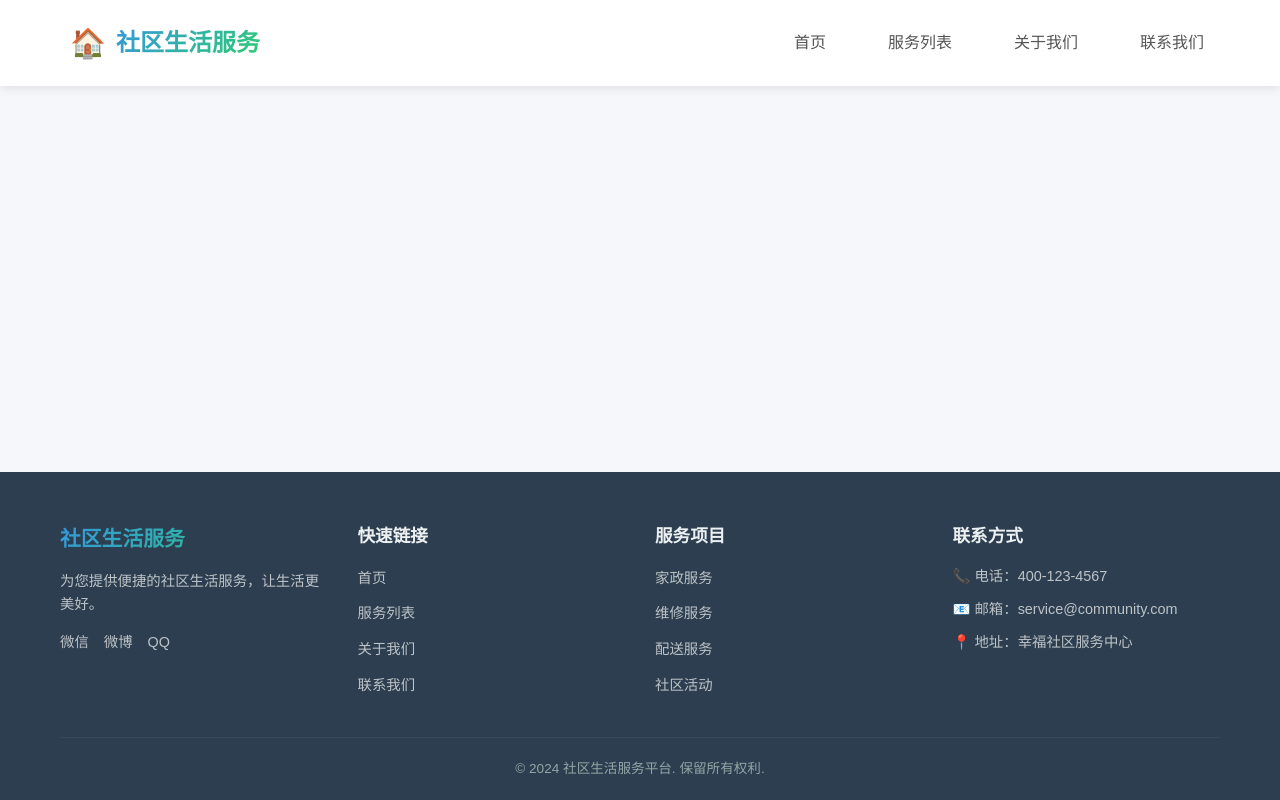
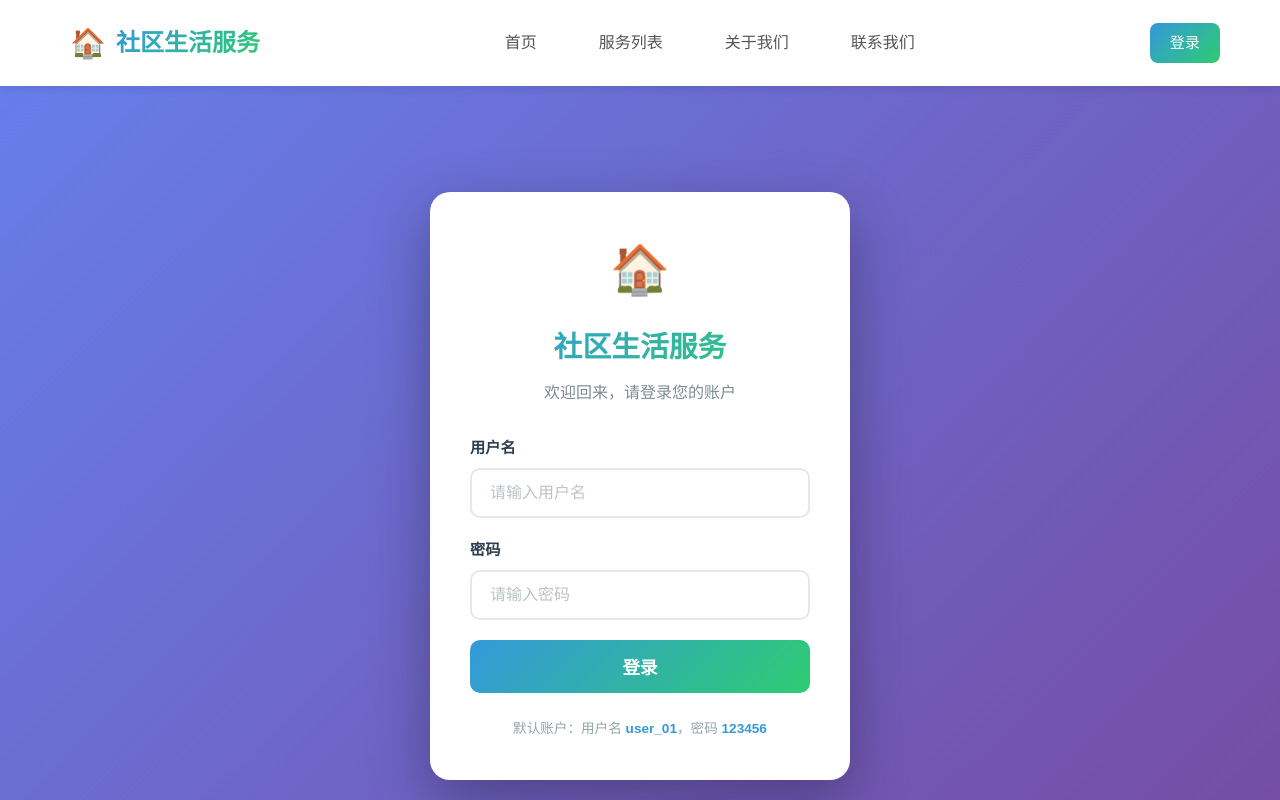
Before and after one commit to liyoulai16/admin_001_g01, a Vue app: page /login in a window 1280 px wide. Shown: the top 800 px of the page. Built offline with nearby package versions, Linux system fonts and the light colour scheme; the HTML template or start-up script is replaced by a standard one.

Commit message:
feat(认证): 添加登录功能及路由保护
- 新增登录页面视图组件
- 在路由配置中添加登录路由和认证守卫
- 在头部组件中添加用户登录状态显示和登出功能
- 设置默认开发服务器端口为5173

```diff
--- a/src/components/Header.vue
+++ b/src/components/Header.vue
@@ -12,6 +12,15 @@
           <router-link to="/about" class="nav-link" :class="{ active: $route.path === '/about' }">关于我们</router-link>
           <router-link to="/contact" class="nav-link" :class="{ active: $route.path === '/contact' }">联系我们</router-link>
         </nav>
+        <div class="user-section">
+          <template v-if="isLoggedIn">
+            <span class="username">👤 {{ username }}</span>
+            <button class="logout-btn" @click="handleLogout">退出</button>
+          </template>
+          <template v-else>
+            <router-link to="/login" class="login-link">登录</router-link>
+          </template>
+        </div>
         <button class="mobile-menu-btn" @click="toggleMobileMenu">
           <span class="menu-icon"></span>
         </button>
@@ -23,15 +32,29 @@
         <router-link to="/services" class="mobile-nav-link" @click="closeMobileMenu">服务列表</router-link>
         <router-link to="/about" class="mobile-nav-link" @click="closeMobileMenu">关于我们</router-link>
         <router-link to="/contact" class="mobile-nav-link" @click="closeMobileMenu">联系我们</router-link>
+        <div class="mobile-user-section" v-if="isLoggedIn">
+          <span class="mobile-username">👤 {{ username }}</span>
+          <button class="mobile-logout-btn" @click="handleLogout">退出登录</button>
+        </div>
+        <router-link to="/login" class="mobile-nav-link" v-else @click="closeMobileMenu">登录</router-link>
       </nav>
     </div>
   </header>
 </template>
 
 <script setup>
-import { ref } from 'vue'
+import { ref, computed, onMounted } from 'vue'
+import { useRouter } from 'vue-router'
 
+const router = useRouter()
 const isMobileMenuOpen = ref(false)
+const isLoggedIn = ref(false)
+const username = ref('')
+
+const checkLoginStatus = () => {
+  isLoggedIn.value = localStorage.getItem('isLoggedIn') === 'true'
+  username.value = localStorage.getItem('username') || ''
+}
 
 const toggleMobileMenu = () => {
   isMobileMenuOpen.value = !isMobileMenuOpen.value
@@ -40,6 +63,19 @@ const toggleMobileMenu = () => {
 const closeMobileMenu = () => {
   isMobileMenuOpen.value = false
 }
+
+const handleLogout = () => {
+  localStorage.removeItem('isLoggedIn')
+  localStorage.removeItem('username')
+  isLoggedIn.value = false
+  username.value = ''
+  closeMobileMenu()
+  router.push('/login')
+}
+
+onMounted(() => {
+  checkLoginStatus()
+})
 </script>
 
 <style scoped>
@@ -248,7 +284,83 @@ const closeMobileMenu = () => {
   transform: scaleY(1);
 }
 
+.user-section {
+  display: flex;
+  align-items: center;
+  gap: 15px;
+}
+
+.username {
+  font-size: 0.95rem;
+  color: #2c3e50;
+  font-weight: 500;
+}
+
+.logout-btn {
+  padding: 8px 16px;
+  background: linear-gradient(135deg, #e74c3c, #c0392b);
+  color: white;
+  border: none;
+  border-radius: 8px;
+  font-size: 0.9rem;
+  cursor: pointer;
+  transition: all 0.3s ease;
+}
+
+.logout-btn:hover {
+  transform: translateY(-2px);
+  box-shadow: 0 5px 15px rgba(231, 76, 60, 0.3);
+}
+
+.login-link {
+  padding: 8px 20px;
+  background: linear-gradient(135deg, #3498db, #2ecc71);
+  color: white;
+  border-radius: 8px;
+  font-size: 0.95rem;
+  font-weight: 500;
+  transition: all 0.3s ease;
+}
+
+.login-link:hover {
+  transform: translateY(-2px);
+  box-shadow: 0 5px 15px rgba(52, 152, 219, 0.3);
+}
+
+.mobile-user-section {
+  padding: 15px 20px;
+  border-top: 1px solid #e4e8eb;
+  display: flex;
+  flex-direction: column;
+  gap: 10px;
+}
+
+.mobile-username {
+  font-size: 0.95rem;
+  color: #2c3e50;
+  font-weight: 500;
+}
+
+.mobile-logout-btn {
+  padding: 10px 16px;
+  background: linear-gradient(135deg, #e74c3c, #c0392b);
+  color: white;
+  border: none;
+  border-radius: 8px;
+  font-size: 0.9rem;
+  cursor: pointer;
+  transition: all 0.3s ease;
+  text-align: center;
+}
+
+.mobile-logout-btn:hover {
+  background: linear-gradient(135deg, #c0392b, #a93226);
+}
+
 @media (max-width: 768px) {
+  .user-section {
+    display: none;
+  }
   .nav {
     display: none;
   }
--- a/src/router/index.js
+++ b/src/router/index.js
@@ -4,32 +4,44 @@ import Services from '../views/Services.vue'
 import ServiceDetail from '../views/ServiceDetail.vue'
 import About from '../views/About.vue'
 import Contact from '../views/Contact.vue'
+import Login from '../views/Login.vue'
 
 const routes = [
   {
+    path: '/login',
+    name: 'Login',
+    component: Login,
+    meta: { requiresAuth: false }
+  },
+  {
     path: '/',
     name: 'Home',
-    component: Home
+    component: Home,
+    meta: { requiresAuth: true }
   },
   {
     path: '/services',
     name: 'Services',
-    component: Services
+    component: Services,
+    meta: { requiresAuth: true }
   },
   {
     path: '/services/:id',
     name: 'ServiceDetail',
-    component: ServiceDetail
+    component: ServiceDetail,
+    meta: { requiresAuth: true }
   },
   {
     path: '/about',
     name: 'About',
-    component: About
+    component: About,
+    meta: { requiresAuth: true }
   },
   {
     path: '/contact',
     name: 'Contact',
-    component: Contact
+    component: Contact,
+    meta: { requiresAuth: true }
   }
 ]
 
@@ -45,4 +57,16 @@ const router = createRouter({
   }
 })
 
+router.beforeEach((to, from, next) => {
+  const isLoggedIn = localStorage.getItem('isLoggedIn') === 'true'
+
+  if (to.meta.requiresAuth && !isLoggedIn) {
+    next('/login')
+  } else if (to.path === '/login' && isLoggedIn) {
+    next('/')
+  } else {
+    next()
+  }
+})
+
 export default router
--- /dev/null
+++ b/src/views/Login.vue
@@ -0,0 +1,227 @@
+<template>
+  <div class="login-container">
+    <div class="login-card">
+      <div class="login-header">
+        <span class="logo-icon">🏠</span>
+        <h1 class="login-title">社区生活服务</h1>
+        <p class="login-subtitle">欢迎回来，请登录您的账户</p>
+      </div>
+      <form class="login-form" @submit.prevent="handleLogin">
+        <div class="form-group">
+          <label class="form-label" for="username">用户名</label>
+          <input
+            type="text"
+            id="username"
+            v-model="username"
+            class="form-input"
+            placeholder="请输入用户名"
+            autocomplete="username"
+          />
+        </div>
+        <div class="form-group">
+          <label class="form-label" for="password">密码</label>
+          <input
+            type="password"
+            id="password"
+            v-model="password"
+            class="form-input"
+            placeholder="请输入密码"
+            autocomplete="current-password"
+            @keyup.enter="handleLogin"
+          />
+        </div>
+        <div v-if="errorMessage" class="error-message">
+          {{ errorMessage }}
+        </div>
+        <button
+          type="submit"
+          class="login-btn"
+          :disabled="isLoading"
+        >
+          <span v-if="!isLoading">登录</span>
+          <span v-else>登录中...</span>
+        </button>
+      </form>
+      <div class="login-footer">
+        <p class="hint-text">默认账户：用户名 <span class="highlight">user_01</span>，密码 <span class="highlight">123456</span></p>
+      </div>
+    </div>
+  </div>
+</template>
+
+<script setup>
+import { ref } from 'vue'
+import { useRouter } from 'vue-router'
+
+const router = useRouter()
+const username = ref('')
+const password = ref('')
+const errorMessage = ref('')
+const isLoading = ref(false)
+
+const handleLogin = () => {
+  errorMessage.value = ''
+
+  if (!username.value.trim()) {
+    errorMessage.value = '请输入用户名'
+    return
+  }
+
+  if (!password.value) {
+    errorMessage.value = '请输入密码'
+    return
+  }
+
+  isLoading.value = true
+
+  setTimeout(() => {
+    if (username.value === 'user_01' && password.value === '123456') {
+      localStorage.setItem('isLoggedIn', 'true')
+      localStorage.setItem('username', username.value)
+      router.push('/')
+    } else {
+      errorMessage.value = '用户名或密码错误'
+      isLoading.value = false
+    }
+  }, 500)
+}
+</script>
+
+<style scoped>
+.login-container {
+  min-height: 100vh;
+  display: flex;
+  align-items: center;
+  justify-content: center;
+  background: linear-gradient(135deg, #667eea 0%, #764ba2 100%);
+  padding: 20px;
+}
+
+.login-card {
+  background: white;
+  border-radius: 20px;
+  box-shadow: 0 20px 60px rgba(0, 0, 0, 0.3);
+  padding: 40px;
+  width: 100%;
+  max-width: 420px;
+}
+
+.login-header {
+  text-align: center;
+  margin-bottom: 30px;
+}
+
+.logo-icon {
+  font-size: 3rem;
+  display: block;
+  margin-bottom: 15px;
+}
+
+.login-title {
+  font-size: 1.8rem;
+  color: #2c3e50;
+  margin-bottom: 10px;
+  background: linear-gradient(135deg, #3498db, #2ecc71);
+  -webkit-background-clip: text;
+  -webkit-text-fill-color: transparent;
+  background-clip: text;
+}
+
+.login-subtitle {
+  font-size: 1rem;
+  color: #7f8c8d;
+}
+
+.login-form {
+  display: flex;
+  flex-direction: column;
+  gap: 20px;
+}
+
+.form-group {
+  display: flex;
+  flex-direction: column;
+  gap: 8px;
+}
+
+.form-label {
+  font-size: 0.95rem;
+  font-weight: 600;
+  color: #2c3e50;
+}
+
+.form-input {
+  padding: 14px 18px;
+  border: 2px solid #e4e8eb;
+  border-radius: 10px;
+  font-size: 1rem;
+  transition: all 0.3s ease;
+  outline: none;
+}
+
+.form-input:focus {
+  border-color: #3498db;
+  box-shadow: 0 0 0 4px rgba(52, 152, 219, 0.1);
+}
+
+.form-input::placeholder {
+  color: #bdc3c7;
+}
+
+.error-message {
+  background: #fdf2f2;
+  border: 1px solid #fecaca;
+  color: #dc2626;
+  padding: 12px 16px;
+  border-radius: 8px;
+  font-size: 0.9rem;
+  text-align: center;
+}
+
+.login-btn {
+  padding: 14px 30px;
+  background: linear-gradient(135deg, #3498db, #2ecc71);
+  color: white;
+  font-size: 1.1rem;
+  font-weight: bold;
+  border: none;
+  border-radius: 10px;
+  cursor: pointer;
+  transition: all 0.3s ease;
+}
+
+.login-btn:hover:not(:disabled) {
+  transform: translateY(-2px);
+  box-shadow: 0 10px 25px rgba(52, 152, 219, 0.3);
+}
+
+.login-btn:disabled {
+  opacity: 0.7;
+  cursor: not-allowed;
+}
+
+.login-footer {
+  margin-top: 25px;
+  text-align: center;
+}
+
+.hint-text {
+  font-size: 0.85rem;
+  color: #95a5a6;
+}
+
+.highlight {
+  color: #3498db;
+  font-weight: 600;
+}
+
+@media (max-width: 480px) {
+  .login-card {
+    padding: 30px 20px;
+  }
+
+  .login-title {
+    font-size: 1.5rem;
+  }
+}
+</style>
--- a/vite.config.js
+++ b/vite.config.js
@@ -3,4 +3,7 @@ import vue from '@vitejs/plugin-vue'
 
 export default defineConfig({
   plugins: [vue()],
+  server: {
+    port: 5173
+  }
 })
```
